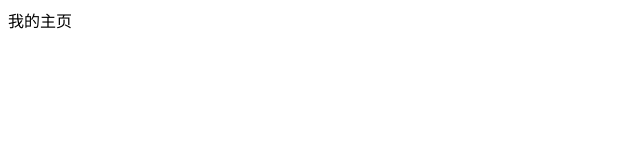
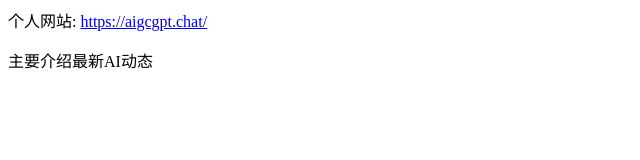
Before and after one commit to huanwuji/huanwuji.github.io, a plain HTML site: page index.html in a window 1280 px wide. Shown: the whole page, without its empty margins (0-640 px from the left). Drawn offline with Linux system fonts and the light colour scheme.

Commit message:
Update index.html

```diff
--- a/index.html
+++ b/index.html
@@ -6,7 +6,8 @@
 </head>
 <body>
 <div>
-    <div>我的主页</div>
+    <div>个人网站: <a href="https://aigcgpt.chat/">https://aigcgpt.chat/</a></div>
+    <p>主要介绍最新AI动态</p>
 </div>
 </body>
 </html>
```
